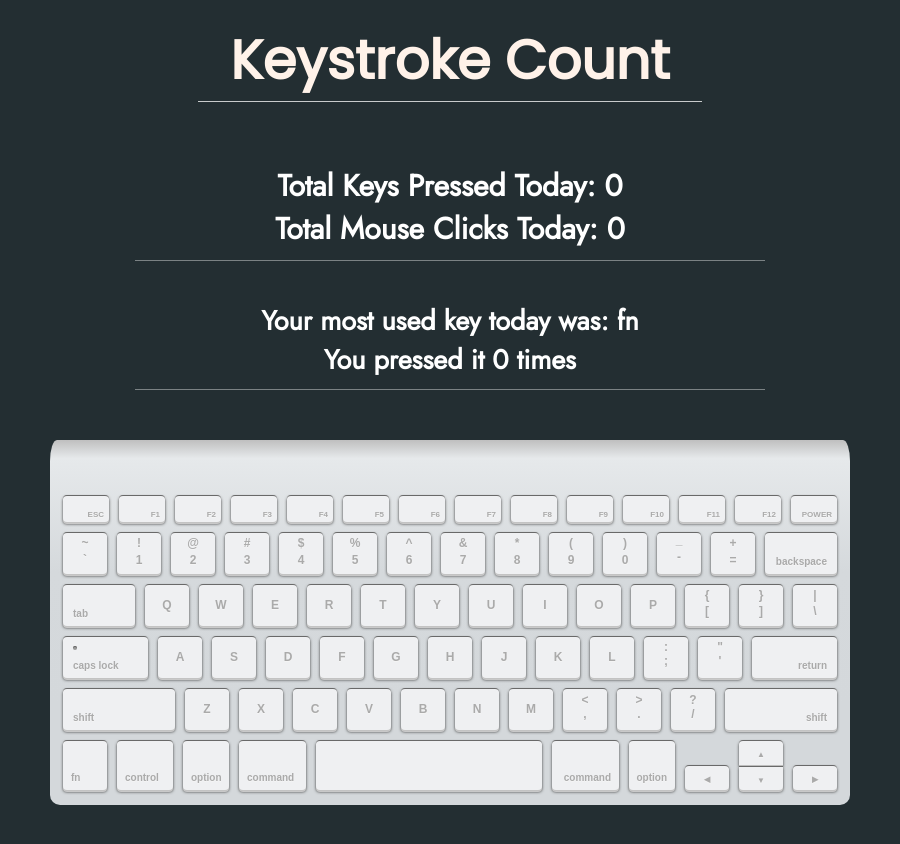
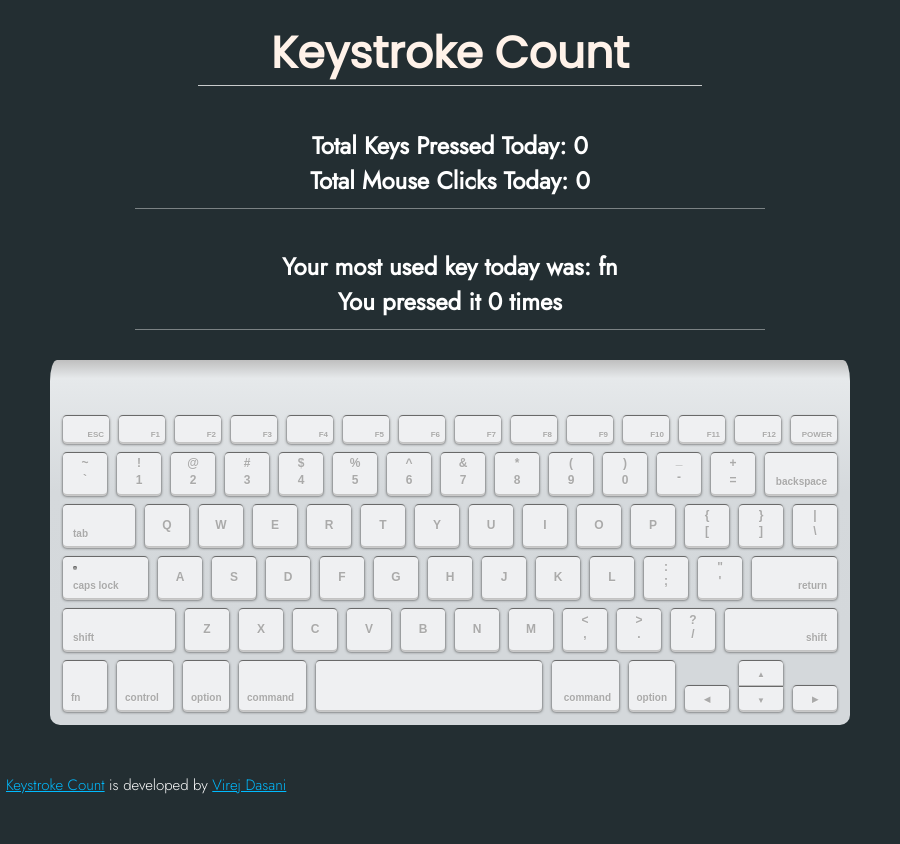
Before and after one commit to virejdasani/KeystrokeCount, an Electron app: page app/index.html in a window 900 px wide. After the commit the page ends 800 px from the top, so only its background shows below. Drawn offline with Linux system fonts and the light colour scheme; no server answers.

Commit message:
Made styling better

```diff
--- a/app/index.html
+++ b/app/index.html
@@ -124,12 +124,14 @@
   <!-- <hr class="separator"> -->
   <!-- <button class="Jost" id="moreButton">More</button> -->
 
-  <!-- <h4 id="credits">Developed by <a target="_blank" href="https://virejdasani.github.io/">Virej Dasani</a></h4> -->
+  <Keystroke id="credits"><a target="_blank" href="https://virejdasani.github.io/">Keystroke Count</a> is
+    developed by <a target="_blank" href="https://virejdasani.github.io/">Virej
+      Dasani</a></h4>
 
-  <script src="keys.js"></script>
-  <script src="index.js"></script>
-  <script src="setData.js"></script>
-  <script src="heatmap.js"></script>
+    <script src="keys.js"></script>
+    <script src="index.js"></script>
+    <script src="setData.js"></script>
+    <script src="heatmap.js"></script>
 
 </body>
 
--- a/app/keyboard.css
+++ b/app/keyboard.css
@@ -5,7 +5,7 @@
 
 #keyboard {
   z-index: 20;
-  margin: 50px auto 40px;
+  margin: 30px auto 40px;
   width: 800px;
   height: 315px;
   background: #bbb;
--- a/app/main.js
+++ b/app/main.js
@@ -47,8 +47,8 @@ const createTray = () => {
 
 const createWindow = () => {
   window = new BrowserWindow({
-    width: 850,
-    height: 640,
+    width: 900,
+    height: 780,
     show: false,
     frame: false,
     fullscreenable: false,
--- a/app/style.css
+++ b/app/style.css
@@ -20,24 +20,25 @@ body {
   font-family: Arial, Helvetica, sans-serif;
   text-align: center;
   user-select: none;
+  overflow: hidden;
 }
 
 #headTitle {
   font-family: "Poppins";
   text-align: center;
   color: #FFF2E9;
-  font-size: 54px;
+  font-size: 44px;
   margin-bottom: 0;
   margin-top: 20px;
 }
 
 #topData {
-  font-size: 20px;
-  margin-top: 62px;
+  font-size: 16px;
+  margin-top: 42px;
 }
 
 #bottomData {
-  font-size: 18px;
+  font-size: 16px;
   margin-top: 40px;
 }
 
@@ -73,8 +74,8 @@ body {
   margin: 0;
   padding: 0;
   position: absolute;
-  bottom: 10px;
-  left: 10px;
+  bottom: 4px;
+  left: 6px;
   font-size: 15px;
   font-family: "JostThin";
 }
@@ -100,19 +101,6 @@ body {
   font-family: "Jost";
 }
 
-/* a:link {
-  color: rgb(0, 187, 255);
-  background-color: transparent;
-  text-decoration: underline;
-}
-
-a:visited {
-  color: rgb(0, 187, 255);
-  background-color: transparent;
-  text-decoration: underline;
-} */
-
-
 ::-webkit-scrollbar {
   background-color: #181e21;
   width: 12px !important;
@@ -124,3 +112,15 @@ a:visited {
   background-clip: content-box;
   min-height: 26px;
 }
+
+a:link {
+  color: rgb(0, 187, 255);
+  background-color: transparent;
+  text-decoration: underline;
+}
+
+a:visited {
+  color: rgb(0, 187, 255);
+  background-color: transparent;
+  text-decoration: underline;
+}
```
